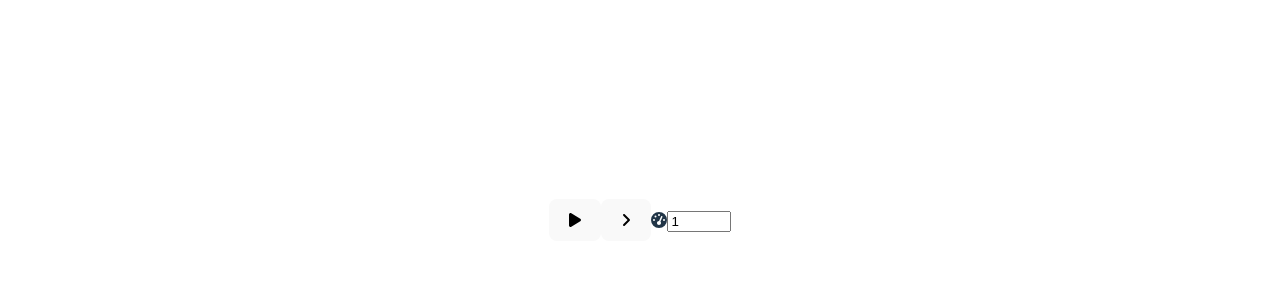
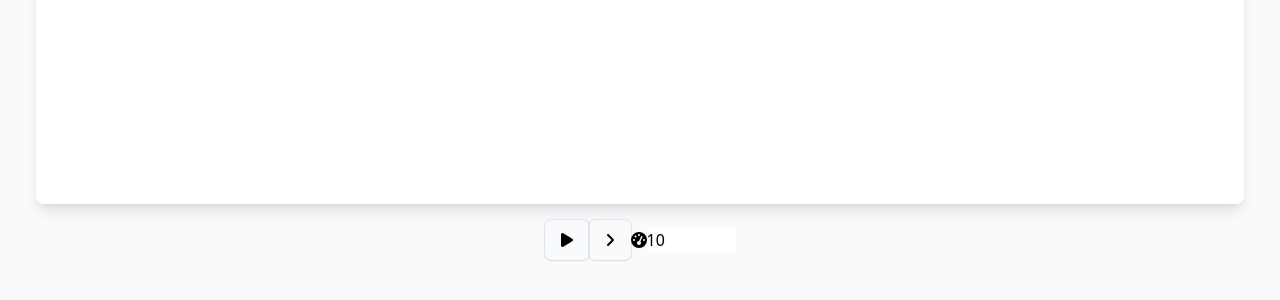
Before and after one commit to belekanych/conways-game-of-life, a Vue app: page / in a window 1280 px wide. Shown: the part 420-720 px from the top of the page. Built offline with nearby package versions, Linux system fonts and the light colour scheme.

Commit message:
Added Tailwind CSS.

```diff
--- a/package.json
+++ b/package.json
@@ -16,6 +16,9 @@
   },
   "devDependencies": {
     "@vitejs/plugin-vue": "^3.1.0",
+    "autoprefixer": "^10.4.12",
+    "postcss": "^8.4.17",
+    "tailwindcss": "^3.1.8",
     "typescript": "^4.6.4",
     "vite": "^3.1.0",
     "vue-tsc": "^0.40.4"
--- /dev/null
+++ b/postcss.config.cjs
@@ -0,0 +1,6 @@
+module.exports = {
+  plugins: {
+    tailwindcss: {},
+    autoprefixer: {},
+  },
+}
--- a/src/App.vue
+++ b/src/App.vue
@@ -154,7 +154,7 @@ const map: Ref<boolean[][]> = ref(init(80, 200))
 
 const playing: Ref<boolean> = ref(false)
 
-const speed: Ref<number> = ref(1)
+const speed: Ref<number> = ref(10)
 
 const canvas = ref<HTMLCanvasElement | null>(null)
 
@@ -201,14 +201,25 @@ watchEffect(() => {
 </script>
 
 <template>
-  <div>
+  <div class="flex flex-col items-center justify-center bg-slate-50 min-h-screen">
+    <div class="bg-white shadow-lg rounded-lg p-1 w-min m-4">
       <canvas ref="canvas" @mousemove="draw">
         Canvas is not supported in your browser
       </canvas>
-    <button type="button" @click.prevent="play">
+    </div>
+    <div>
+      <button
+        type="button"
+        class="pointer-events-auto rounded-md py-2 px-4 text-center font-medium shadow-sm ring-1 ring-slate-700/10 hover:bg-slate-50"
+        @click.prevent="play"
+      >
         <font-awesome-icon :icon="['fa-solid', playing ? 'fa-pause' : 'fa-play']" />
       </button>
-    <button type="button" @click.prevent="nextStep">
+      <button
+        type="button"
+        class="pointer-events-auto rounded-md py-2 px-4 text-center font-medium shadow-sm ring-1 ring-slate-700/10 hover:bg-slate-50"
+        @click.prevent="nextStep"
+      >
         <font-awesome-icon icon="fa-solid fa-angle-right" />
       </button>
       <label>
@@ -216,37 +227,8 @@ watchEffect(() => {
         <input type="number" step="1" min="1" max="100" v-model="speed" />
       </label>
     </div>
+  </div>
 </template>
 
 <style scoped>
-canvas {
-  display: block;
-}
-.logo {
-  height: 6em;
-  padding: 1.5em;
-  will-change: filter;
-}
-.logo:hover {
-  filter: drop-shadow(0 0 2em #646cffaa);
-}
-.logo.vue:hover {
-  filter: drop-shadow(0 0 2em #42b883aa);
-}
-
-table {
-  border-spacing: 0;
-  border: 1px solid #eee;
-}
-
-.cell {
-  background-color: white;
-  border: 1px solid #eee;
-  height: 5px;
-  width: 5px;
-}
-
-.cell-alive {
-  background-color: #555;
-}
 </style>
--- a/src/style.css
+++ b/src/style.css
@@ -1,81 +1,3 @@
-:root {
-  font-family: Inter, Avenir, Helvetica, Arial, sans-serif;
-  font-size: 16px;
-  line-height: 24px;
-  font-weight: 400;
-
-  color-scheme: light dark;
-  color: rgba(255, 255, 255, 0.87);
-  background-color: #242424;
-
-  font-synthesis: none;
-  text-rendering: optimizeLegibility;
-  -webkit-font-smoothing: antialiased;
-  -moz-osx-font-smoothing: grayscale;
-  -webkit-text-size-adjust: 100%;
-}
-
-a {
-  font-weight: 500;
-  color: #646cff;
-  text-decoration: inherit;
-}
-a:hover {
-  color: #535bf2;
-}
-
-body {
-  margin: 0;
-  display: flex;
-  place-items: center;
-  min-width: 320px;
-  min-height: 100vh;
-}
-
-h1 {
-  font-size: 3.2em;
-  line-height: 1.1;
-}
-
-button {
-  border-radius: 8px;
-  border: 1px solid transparent;
-  padding: 0.6em 1.2em;
-  font-size: 1em;
-  font-weight: 500;
-  font-family: inherit;
-  background-color: #1a1a1a;
-  cursor: pointer;
-  transition: border-color 0.25s;
-}
-button:hover {
-  border-color: #646cff;
-}
-button:focus,
-button:focus-visible {
-  outline: 4px auto -webkit-focus-ring-color;
-}
-
-.card {
-  padding: 2em;
-}
-
-#app {
-  max-width: 1280px;
-  margin: 0 auto;
-  padding: 2rem;
-  text-align: center;
-}
-
-@media (prefers-color-scheme: light) {
-  :root {
-    color: #213547;
-    background-color: #ffffff;
-  }
-  a:hover {
-    color: #747bff;
-  }
-  button {
-    background-color: #f9f9f9;
-  }
-}
+@tailwind base;
+@tailwind components;
+@tailwind utilities;
--- /dev/null
+++ b/tailwind.config.cjs
@@ -0,0 +1,11 @@
+/** @type {import('tailwindcss').Config} */
+module.exports = {
+  content: [
+    "./index.html",
+    "./src/**/*.{vue,js,ts,jsx,tsx}",
+  ],
+  theme: {
+    extend: {},
+  },
+  plugins: [],
+}
```
Also changed, not shown: 1 other file (tests, documents, lock files or other folders). Lines whose indentation alone changed are shown as unchanged.
